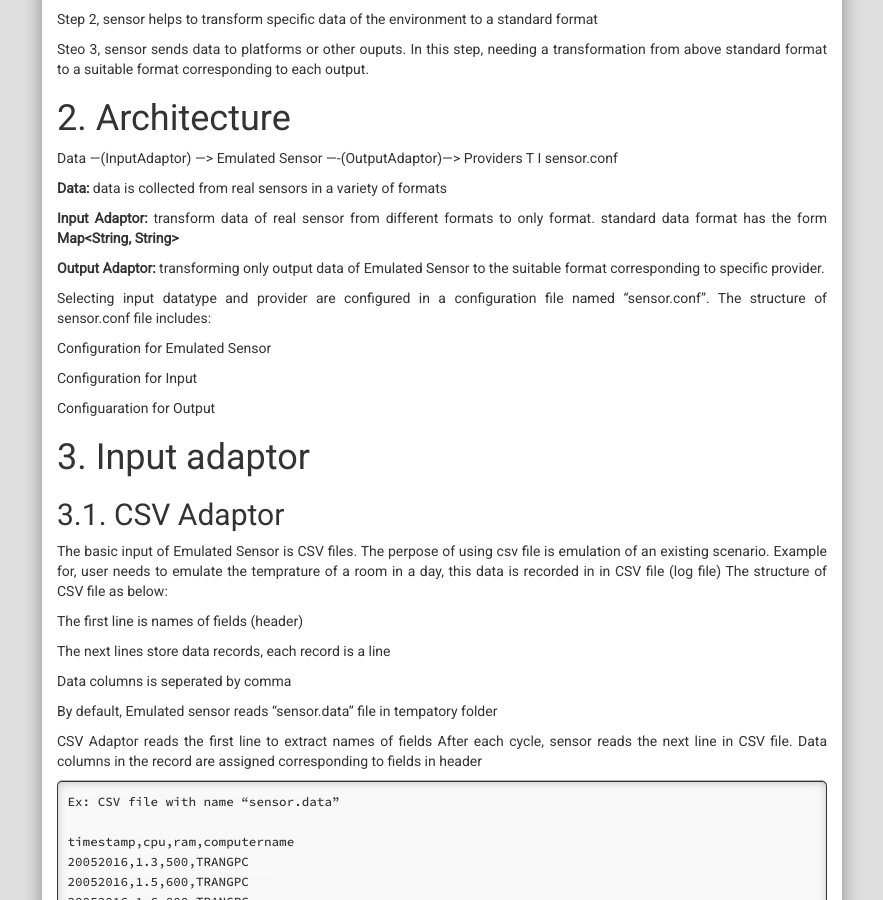
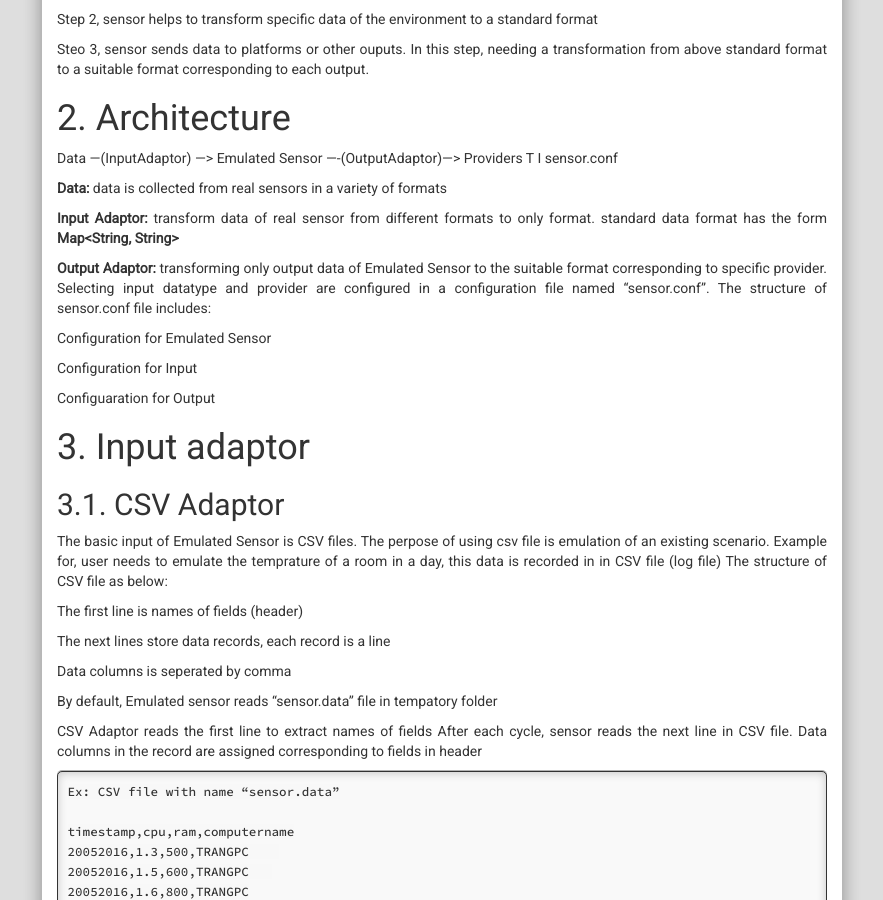
Before and after one commit to EllaPham/TEIT, a Jekyll site: the page built from _posts/2016-06-27-emulated-sensor.md, in a window 1280 px wide and 900 px high, scrolled down 325 px. Shown: the whole window, without its empty margins (208-1091 px from the left). Built offline with Jekyll 4.4.1, drawn with Linux system fonts in a browser that asks for light colours; some of the changed lines change nothing that is shown; some of the changed text lies outside the part shown.

Commit message:
Update doc

```diff
--- a/_posts/2016-06-27-emulated-sensor.md
+++ b/_posts/2016-06-27-emulated-sensor.md
@@ -32,9 +32,7 @@
 
 **Input Adaptor:** transform data of real sensor from different formats to only format. standard data format has the form **Map<String, String>**
 
-**Output Adaptor:** transforming only output data of Emulated Sensor to the suitable format corresponding to specific provider.
-
-Selecting input datatype and provider are configured in a configuration file named “sensor.conf”. The structure of sensor.conf file includes:
+**Output Adaptor:** transforming only output data of Emulated Sensor to the suitable format corresponding to specific provider. Selecting input datatype and provider are configured in a configuration file named “sensor.conf”. The structure of sensor.conf file includes:
 
 Configuration for Emulated Sensor
 
@@ -108,7 +106,9 @@
 
 # 5. Usage
 
-## 5.1.Configure for Emulated Sensor through only configuration file “sensor.conf”
+## 5.1.Configure for Emulated Sensor
+
+Configure for Emulated Sensor through only configuration file “sensor.conf”
 
 **Sensor configuration**
 
```
